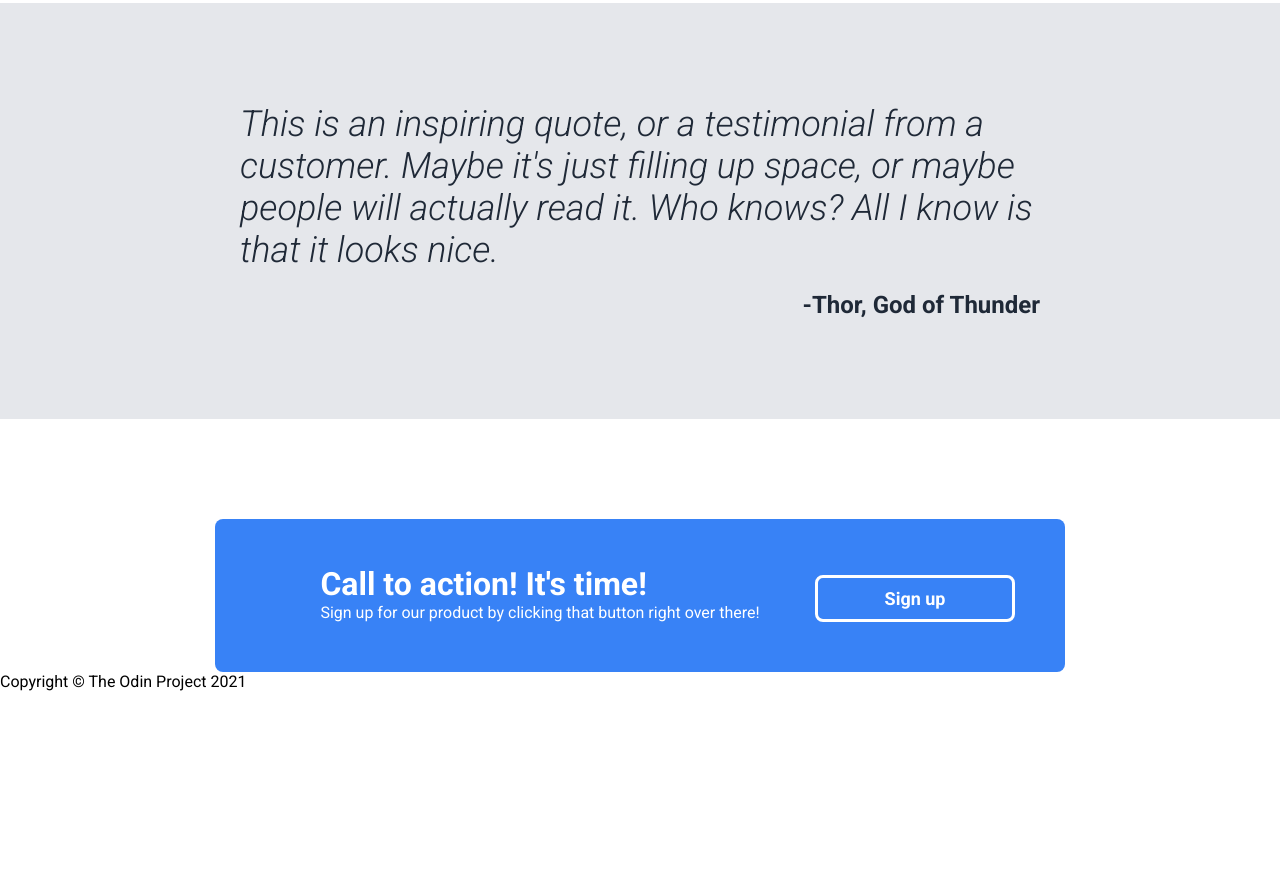
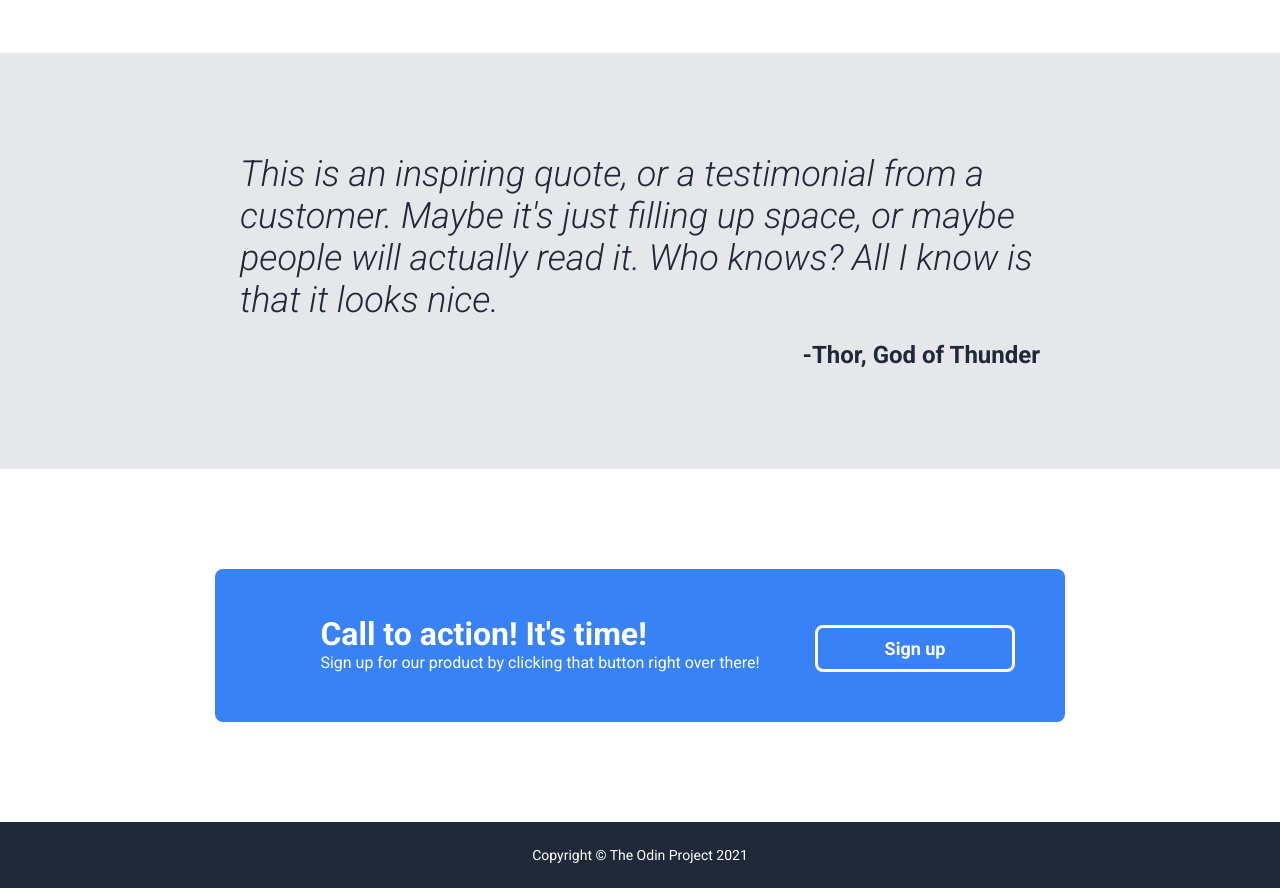
Before and after one commit to SarahEGood/odin-project-landing-page, a plain HTML site: page index.html in a window 1280 px wide. Shown: the part 818-1706 px from the top of the page. Before the commit the page ends 1509 px from the top, so only its background shows below. Drawn offline with Linux system fonts and the light colour scheme; a web font is replaced by a local one.

Commit message:
Spacing and footer complete

```diff
--- a/index.html
+++ b/index.html
@@ -96,6 +96,9 @@
                     </button>
                 </div>
         </div>
+        <div class="spacer">
+
+        </div>
         <div class="footer">
             Copyright © The Odin Project 2021
         </div>
--- a/style.css
+++ b/style.css
@@ -43,6 +43,7 @@ div {
 .header-links h3 {
     font-size: 18px;
     color: #E5E7EB;
+    font-weight: 400;
 }
 
 .splash-wrapper {
@@ -86,6 +87,7 @@ button {
 
 .header-inter {
     justify-content: center;
+    margin-top:50px;
 }
 
 .gallery {
@@ -177,3 +179,13 @@ button {
     display: block;
     min-height: 100px;
 }
+
+.footer {
+    display: block;
+    background-color: #1F2937;
+    margin:auto;
+    padding: 25px;
+    color: white;
+    text-align: center;
+    font-size: 14px;
+}
```
